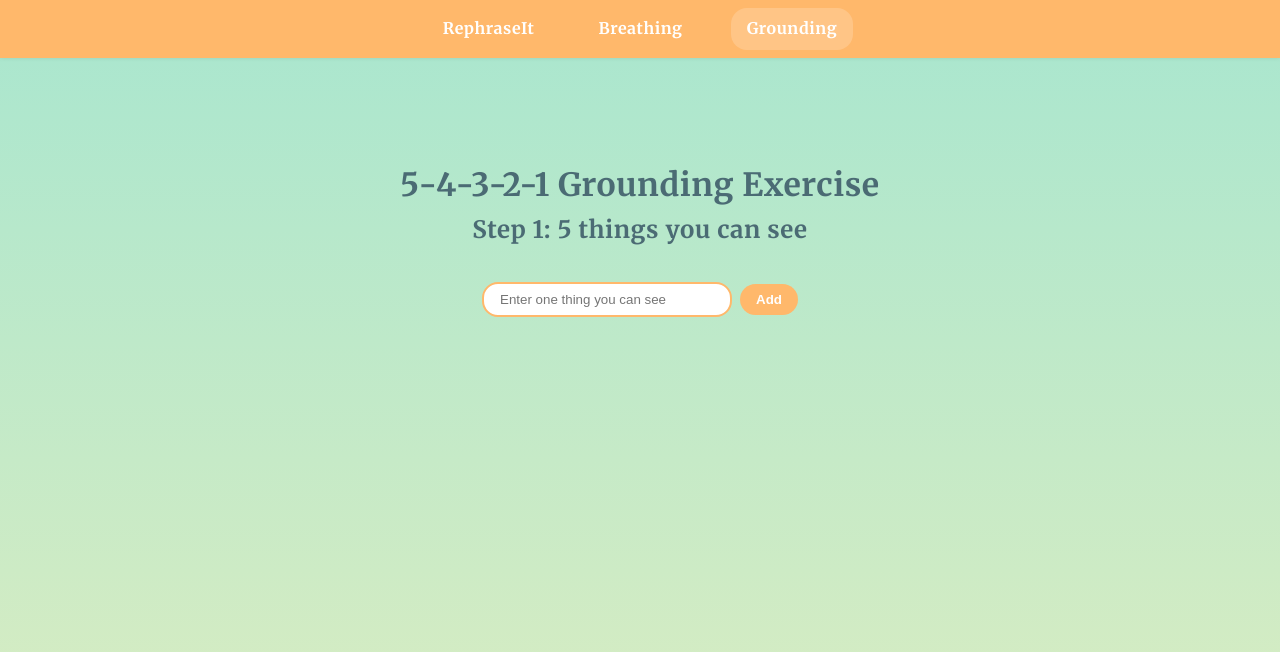
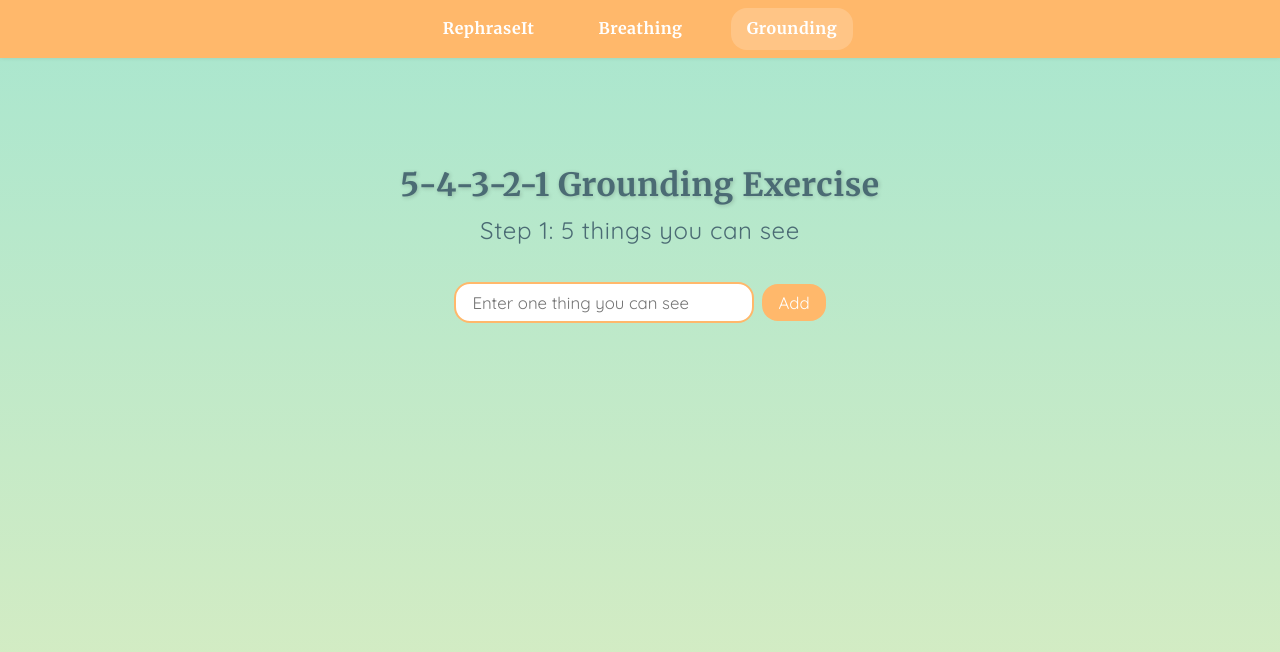
Before and after one commit to jordanoliver27/Hackathon-2025, a React (Vite) app in the folder my-react-app/: page /grounding in a window 1280 px wide. Shown: the top 652 px of the page. Built offline with nearby package versions, Linux system fonts and the light colour scheme.

Commit message:
Changed styles

```diff
--- a/my-react-app/src/Breathing.css
+++ b/my-react-app/src/Breathing.css
@@ -14,17 +14,13 @@
   overflow: hidden;
 }
 
-.breathing-page h1 {
-  font-size: 2.5rem;
-  margin-bottom: 1rem;
-}
-
 .breathing-page h2 {
   font-size: 2rem;
   margin-bottom: 2rem;
+  text-shadow: 1px 1px 4px rgba(0,0,0,0.2);
 }
 
-.circle-container {
+.breathing-page .circle-container {
   width: 200px;
   height: 200px;
   margin: 2rem 0;
@@ -33,14 +29,15 @@
   justify-content: center;
 }
 
-.circle {
+.breathing-page .circle {
   width: 150px;
   height: 150px;
-  background-color: #ffb86b;
+  background: radial-gradient(circle at center, #fcd5b5, #f29763); /* matches your warm theme */
+  box-shadow: 0 0 30px rgba(242, 151, 99, 0.3);
   border-radius: 50%;
   transition: transform 1s ease-in-out;
 }
 
-.counter{
+.breathing-page .counter{
     margin-top: 2rem;
 }
--- a/my-react-app/src/Grounding.css
+++ b/my-react-app/src/Grounding.css
@@ -8,36 +8,53 @@
   background: linear-gradient(to bottom, #a8e6cf, #dcedc1);
   text-align: center;
   padding-top: 10rem;
-   font-family: var(--font-serif);
+  font-family: var(--font-serif);
   color: var(--heading-color);
   letter-spacing: 0.6px;
-    overflow: hidden;
+  overflow: hidden;
 }
 
-.inputs-list {
+/* Scoped selectors */
+.grounding-container .inputs-list {
   list-style: none;
   padding: 0;
   margin: 1rem 0;
 }
 
-.inputs-list li {
+.grounding-container .inputs-list li {
   background: #fff9c4;
   padding: 0.5rem 1rem;
   margin: 0.3rem 0;
   border-radius: 1rem;
   width: 250px;
   text-align: left;
+  font-family: var(--font-sans);
+  font-weight: 400;
+  font-size: 1.05rem;
 }
 
-input[type="text"] {
+.grounding-container h1 {
+  text-shadow: 1px 1px 4px rgba(0, 0, 0, 0.2);
+}
+
+.grounding-container h2 {
+  font-family: var(--font-sans);
+  font-weight: 400;
+  font-size: 1.5rem;
+}
+
+.grounding-container input[type="text"] {
+  font-family: var(--font-sans);
+  font-weight: 400;
+  font-size: 1.05rem;
   padding: 0.5rem 1rem;
   border-radius: 1rem;
   border: 2px solid #ffb86b;
-  width: 250px;
+  width: 300px;
   margin-right: 0.5rem;
 }
 
-button {
+.grounding-container button {
   padding: 0.5rem 1rem;
   border-radius: 1rem;
   border: none;
@@ -47,46 +64,60 @@ button {
   cursor: pointer;
 }
 
-button:hover {
+.grounding-container button:hover {
   background: #ff9f43;
 }
 
-.summary {
+.grounding-container .summary {
   margin-top: 1rem;
   text-align: left;
 }
 
-.summary-step {
+.grounding-container .summary-step {
   margin-bottom: 1rem;
 }
 
-.summary-step h3 {
+.grounding-container .summary-step h3 {
   margin-bottom: 0.3rem;
 }
 
-.summary-step ul {
+.grounding-container .summary-step ul {
   list-style: disc;
   padding-left: 1.5rem;
 }
 
-.summary-step ul li {
+.grounding-container .summary-step ul li {
   background: #fff9c4;
   margin: 0.2rem 0;
   padding: 0.3rem 0.6rem;
   border-radius: 0.6rem;
 }
 
-.summary-items {
+.grounding-container .summary-items {
   display: flex;
   flex-wrap: wrap;
   gap: 0.5rem;
 }
 
-.summary-item {
+.grounding-container .summary-item {
+  font-family: var(--font-sans);
+  font-weight: 400;
+  font-size: 1.05rem;
   background-color: #fff9c4; /* soft bubble color */
   padding: 0.4rem 0.8rem;
-  border-radius: 1.5rem;     /* pill shape */
+  border-radius: 1.5rem; /* pill shape */
   margin: 0.2rem 0;
-  font-size: 0.95rem;
   display: inline-block;
 }
+
+.grounding-container p {
+  font-family: var(--font-sans);
+  font-weight: 400;
+  font-size: 1.05rem;
+}
+
+.grounding-container button {
+  font-family: var(--font-sans);
+  font-weight: 400;
+  font-size: 1.05rem;
+}
--- a/my-react-app/src/Grounding.jsx
+++ b/my-react-app/src/Grounding.jsx
@@ -45,7 +45,7 @@ export default function Grounding() {
     return (
       <div className="grounding-container">
         <h1>Grounding Exercise</h1>
-        <p>All done — great job!</p>
+        <h2>All done — great job!</h2>
         <button style={{marginTop: "1rem"}} onClick={handleRestart}>Do it again</button>
 
         <div className="summary">
```
